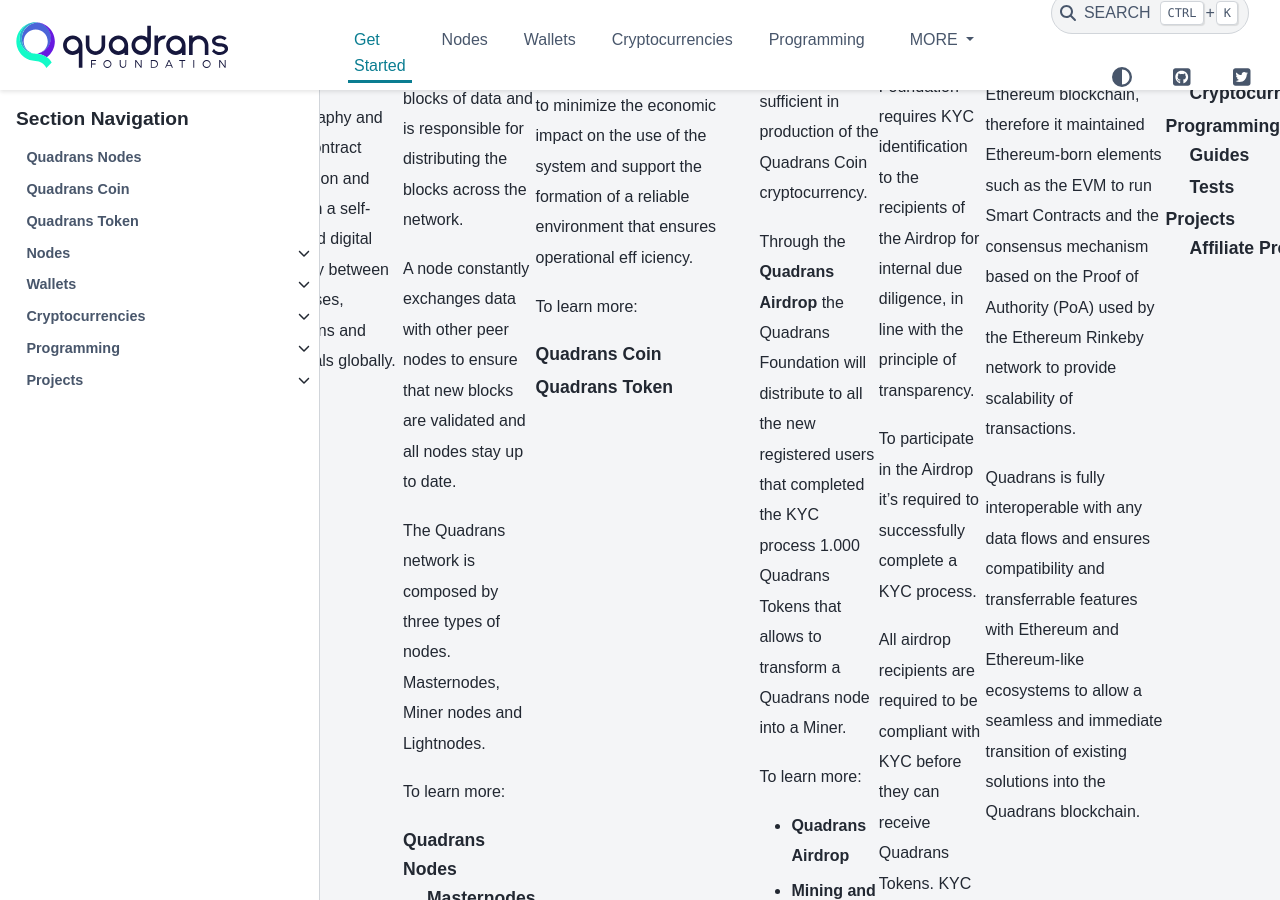
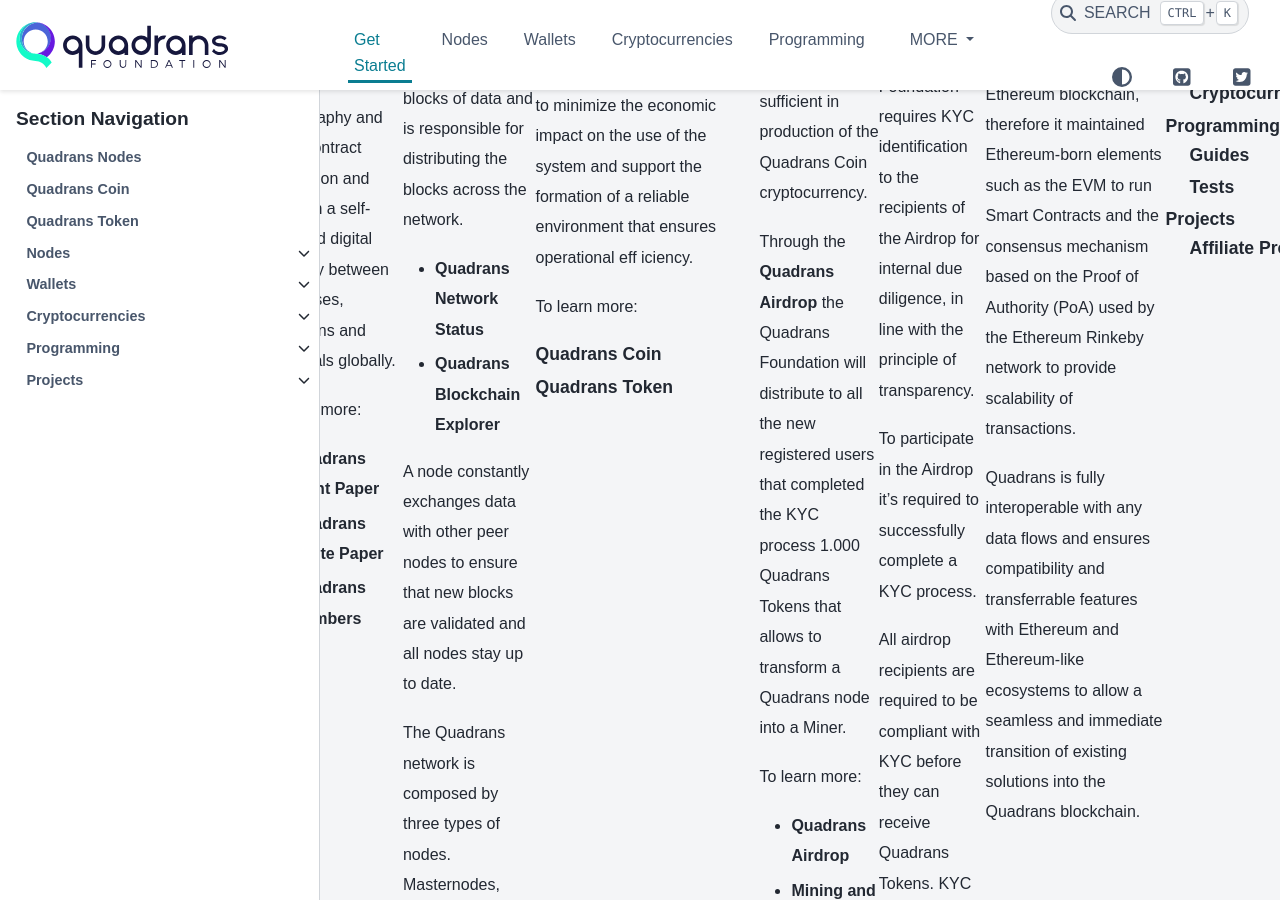
Before and after one commit to quadrans/wiki, a Sphinx documentation site: the page built from docs/get-started.rst, in a window 1280 px wide and 900 px high, scrolled down 498 px. Built offline with Sphinx 7.4.7 and the PyData theme 0.15.4, drawn with Linux system fonts in a browser that asks for light colours.

Commit message:
"Get started" updated

```diff
--- a/docs/get-started.rst
+++ b/docs/get-started.rst
@@ -18,10 +18,19 @@
 
 **Quadrans** is an open-source, public, decentralized platform enabled by blockchain technology with the mandate to build a digital infrastructure that combines customizable data sharing, cryptography and smart-contract automation and establish a self-governed digital economy between businesses, institutions and individuals globally.
 
+To learn more:
+
+* `Quadrans Light Paper <https://www.quadrans.io/f/light-paper>`_
+* `Quadrans White Paper <https://www.quadrans.io/f/white-paper>`_
+* `Quadrans Members <https://quadrans.io/members.php>`_
+
 The Quadrans Network
 ********************
 
 The Quadrans blockchain infrastructure is composed by a network of nodes. Each node stores a copy of the blockchain database structured in blocks of data and is responsible for distributing the blocks across the network.
+
+* `Quadrans Network Status <https://status.quadrans.io>`_
+* `Quadrans Blockchain Explorer <https://explorer.quadrans.io>`_
 
 A node constantly exchanges data with other peer nodes to ensure that new blocks are validated and all nodes stay up to date.
 
```
Also changed, not shown: 5 other files.
